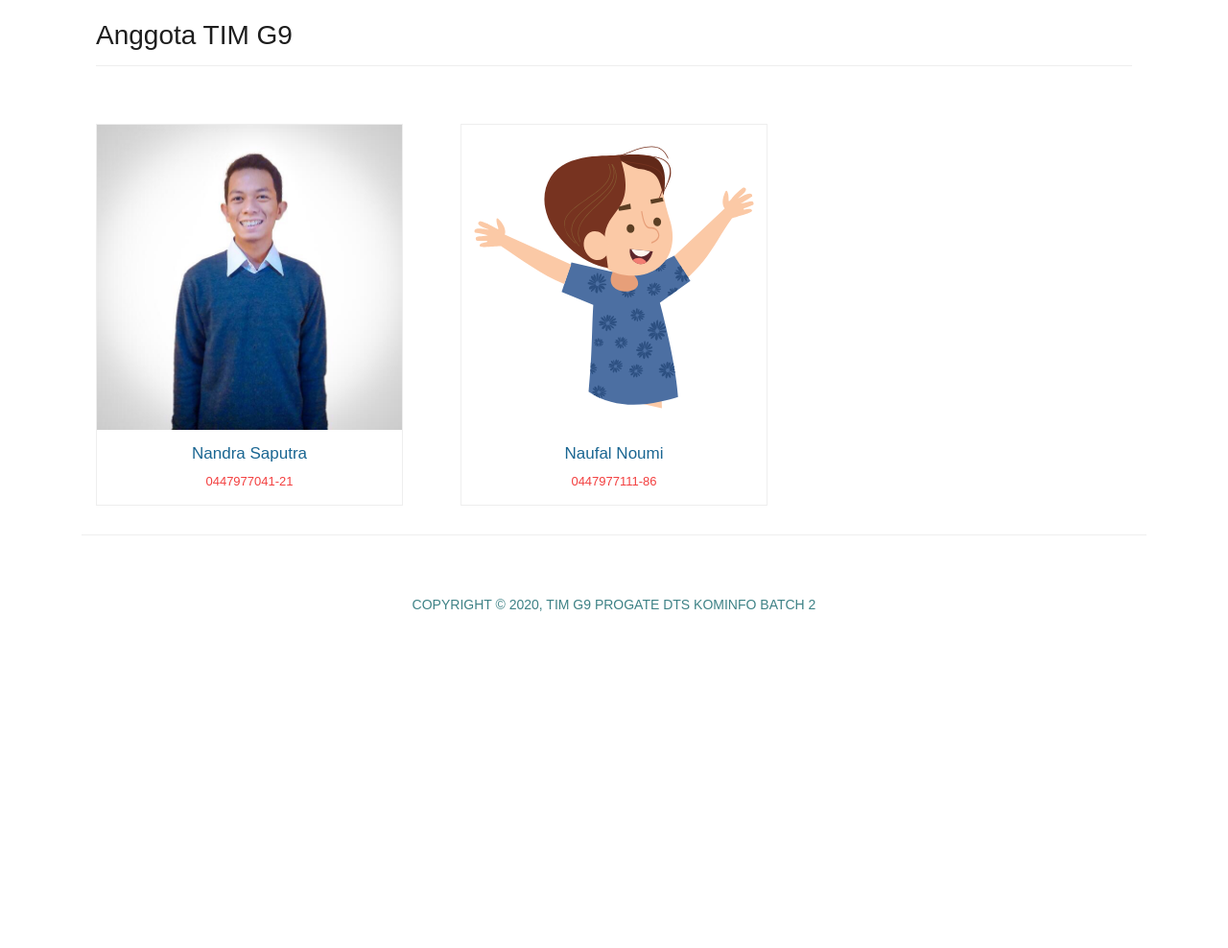
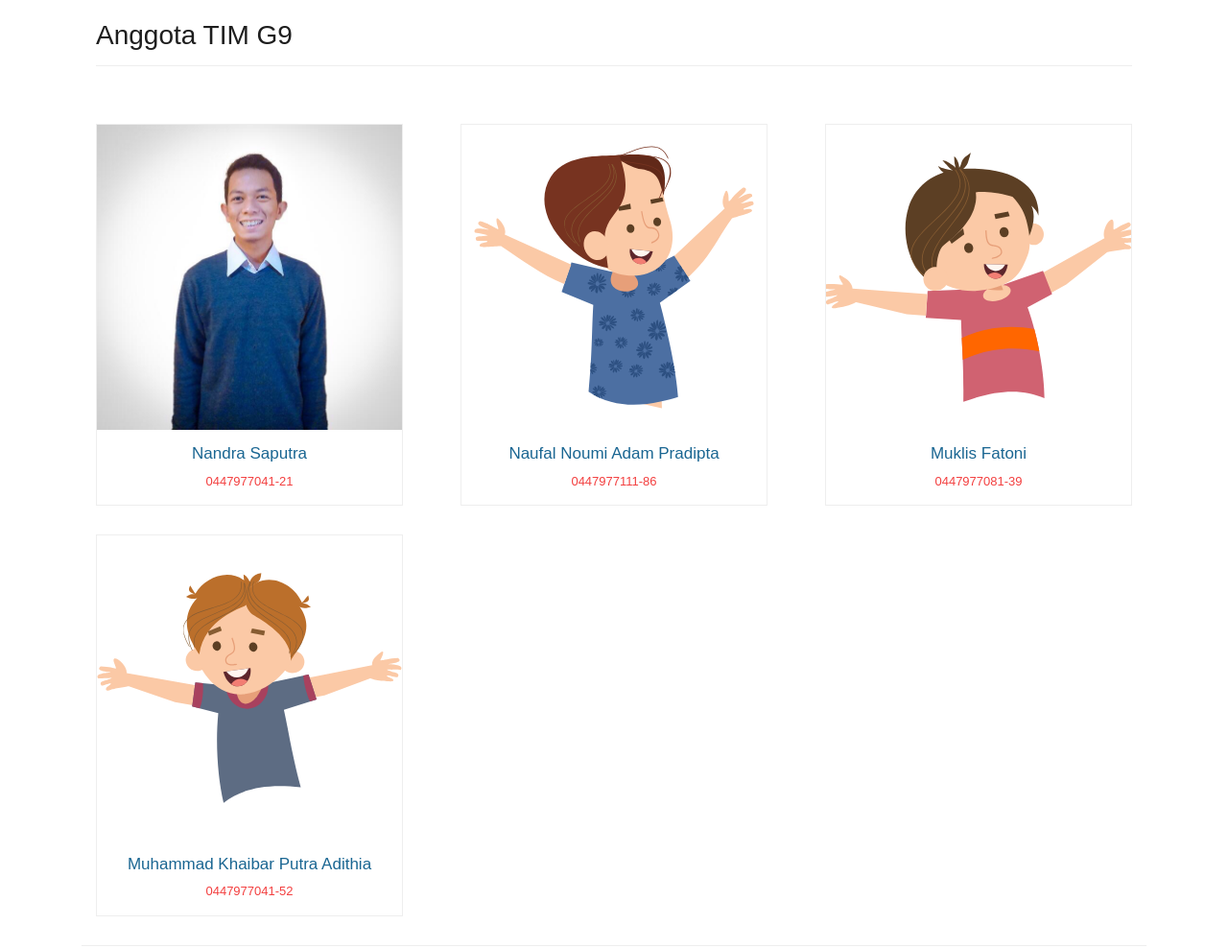
Before and after one commit to nandrasaputra/ProyekTimG9-DTS, a plain HTML site: page index.html in a window 1280 px wide. Shown: the part 800-1788 px from the top of the page at 96% size. Before the commit the page ends 1502 px from the top, so only its background shows below. Drawn offline with Linux system fonts and the light colour scheme.

Commit message:
add member

```diff
--- a/index.html
+++ b/index.html
@@ -74,6 +74,7 @@
                     </div>
                   </div>
                 </div>
+
                 <div class="colom-3">
                   <div class="team-member">
                     <div class="thumb-container">
@@ -87,11 +88,50 @@
                       </div>
                     </div>
                     <div class="down-content">
-                      <h4>Naufal Noumi</h4>
+                      <h4>Naufal Noumi Adam Pradipta</h4>
                       <span>0447977111-86</span>
                     </div>
                   </div>
                 </div>
+
+                <div class="colom-3">
+                  <div class="team-member">
+                    <div class="thumb-container">
+                      <img src="assets/images/person_3.svg" alt="">
+                      <div class="hover-effect">
+                        <div class="hover-content">
+                          <ul class="social-icons">
+                            <li><a href="https://www.github.com/fmuklis/"><i class="fab fa-github"></i></a></li>
+                          </ul>
+                        </div>
+                      </div>
+                    </div>
+                    <div class="down-content">
+                      <h4>Muklis Fatoni</h4>
+                      <span>0447977081-39</span>
+                    </div>
+                  </div>
+                </div>
+
+                <div class="colom-3">
+                  <div class="team-member">
+                    <div class="thumb-container">
+                      <img src="assets/images/person_4.svg" alt="">
+                      <div class="hover-effect">
+                        <div class="hover-content">
+                          <ul class="social-icons">
+
+                          </ul>
+                        </div>
+                      </div>
+                    </div>
+                    <div class="down-content">
+                      <h4>Muhammad Khaibar Putra Adithia</h4>
+                      <span>0447977041-52</span>
+                    </div>
+                  </div>
+                </div>
+
               </div>
             </div>
           </div>
```
